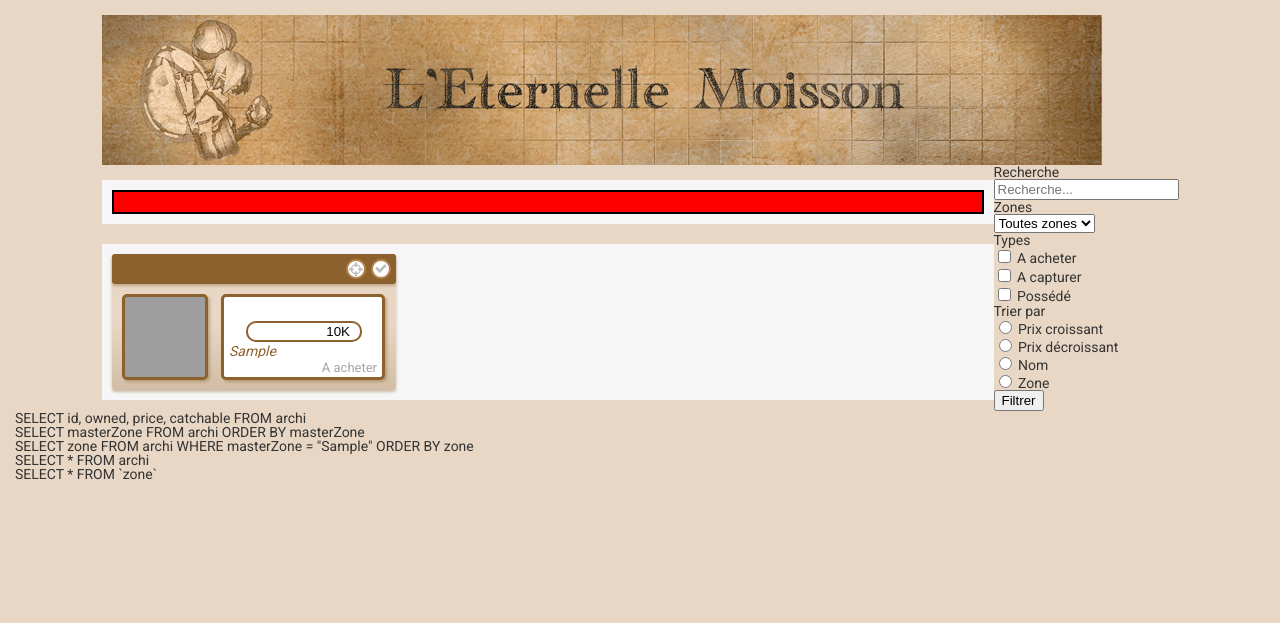
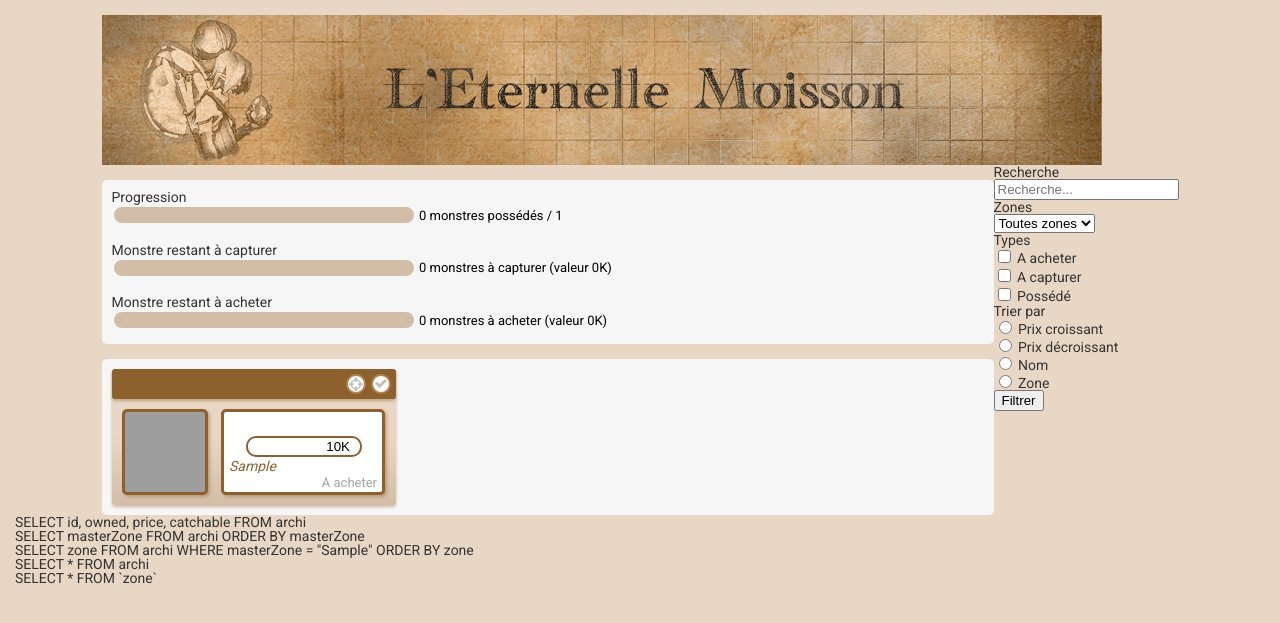
Before and after one commit to audric-perrin/sitedofus, a PHP site: page / in a window 1280 px wide. Shown: the top 623 px of the page. Run offline with PHP 8.4, Linux system fonts and the light colour scheme; tables that the repository leaves empty or names only in its code hold one stand-in row (values such as "Sample post"); data that the repository does not hold is empty; some libraries are stand-ins or nearby versions; grey boxes are pictures that could not be loaded.

Commit message:
maj stat bar

```diff
--- a/php/print/printFunction.php
+++ b/php/print/printFunction.php
@@ -2,19 +2,44 @@
 
 	function printFunction(){
 		$stats = getStats();
-		$totalWidth = 868;
-		?><div class="stat-bar">
+		$totalWidth = 300;
+		echo 'Progression'
+		?><br/>
+		<div class="stat-bar stat-bar-own">
 			<div
-			class="owned-bar"
-			style="width:<?php echo $widthOwned = number_format(definedWidth($stats['totalArchi'], $stats['ownArchi'], $totalWidth),0)?>px"
-			></div><div
-			class="catchable-bar"
-			style="width:<?php echo $widthCatchable = number_format(definedWidth($stats['totalArchi'], $stats['catchArchi'], $totalWidth),0)?>px"
-			></div><div
-			class="buy-bar"
-			style="width:<?php echo $widthBuy = $totalWidth - $widthOwned - $widthCatchable ?>px"
-			></div>
-		</div><?php
+			class="bar"
+			style="width:<?php echo number_format(definedWidth($stats['totalArchi'], $stats['ownArchi'], $totalWidth),0)?>px">
+			</div>
+		</div>
+		<div class="bar-percentage">
+			<?php echo $stats['ownArchi'] . ' monstres possédés / ' . $stats['totalArchi'] ?>
+		</div>
+		<br/><br/><?php
+		echo 'Monstre restant à capturer';
+		?><br/>
+		<div class="stat-bar stat-bar-catch">
+			<div
+			class="bar"
+			style="width:<?php echo number_format(definedWidth($stats['totalArchi'], $stats['catchArchi'], $totalWidth),0)?>px">
+			</div>
+		</div>
+		<div class="bar-percentage">
+			<?php echo $stats["catchArchi"] . ' monstres à capturer (valeur ' . number_format($stats["priceCatchArchi"], 0, ',', ' ') . 'K)'?>
+		</div>
+		<br/><br/><?php
+		echo 'Monstre restant à acheter';
+		?><br/>
+		<div class="stat-bar stat-bar-buy">
+			<div
+			class="bar"
+			style="width:<?php echo number_format(definedWidth($stats['totalArchi'], $stats['buyArchi'], $totalWidth),0)?>px">
+			</div>
+		</div>
+		<div class="bar-percentage">
+			<?php echo $stats["buyArchi"] . ' monstres à acheter (valeur ' . number_format($stats["priceBuyArchi"], 0, ',', ' ') . 'K)'?>
+		</div>
+
+		<?php
 	}
 
 	function definedWidth($total, $number, $totalWidth){
--- a/styles/function.css
+++ b/styles/function.css
@@ -5,31 +5,45 @@
     padding: 10px;
     margin: 15px 0px 15px 0px;
     background-size: cover;
+    border-radius: 5px;
 }
 
 	.stat-bar{
-		display: block;
-		height: 20px;
-		border: solid black 2px;
+		display: inline-block;
+		margin-top: 1px;
+	    height: 16px;
+	    border: solid #f6f6f6 2px;
+	    border-radius: 10px;
+	    background-size: cover;
+	    background-color: #d2bea6;
 	}
 
-		.owned-bar{
-			display: inline-block;
-			background-color: green;
-			height: 20px;
-			text-align: center;
+		.bar{
+		    display: inline-block;
+		    background: linear-gradient(to top, #8D612E 0%,#8D612E 20%,#8D612E 30%,#b3834c 100%);
+		    height: 16px;
+		    text-align: center;
+		    border-radius: 8px 0px 0px 7px;
 		}
 
-		.catchable-bar{
+		.bar-percentage{
 			display: inline-block;
-			background-color: orange;
 			height: 20px;
-			text-align: center;
+			color: black;
+			font-size: 13px;
+			margin-top: 4.5px;
 		}
 
-		.buy-bar{
-			display: inline-block;
-			background-color: red;
-			height: 20px;
-			text-align: center;
-		}
+	.stat-bar-own{
+		width: 300px;
+	}
+
+	.stat-bar-catch{
+		display: inline-block;
+		width: 300px;
+	}
+
+	.stat-bar-buy{
+		display: inline-block;
+		width: 300px;
+	}
--- a/styles/result.css
+++ b/styles/result.css
@@ -4,6 +4,7 @@
 	background-color: #f6f6f6;
 	padding-top: 10px;
 	padding-left: 10px;
+	border-radius: 5px;
 }
 
 	/* MODIFICATEUR CATCHABLE */
```
